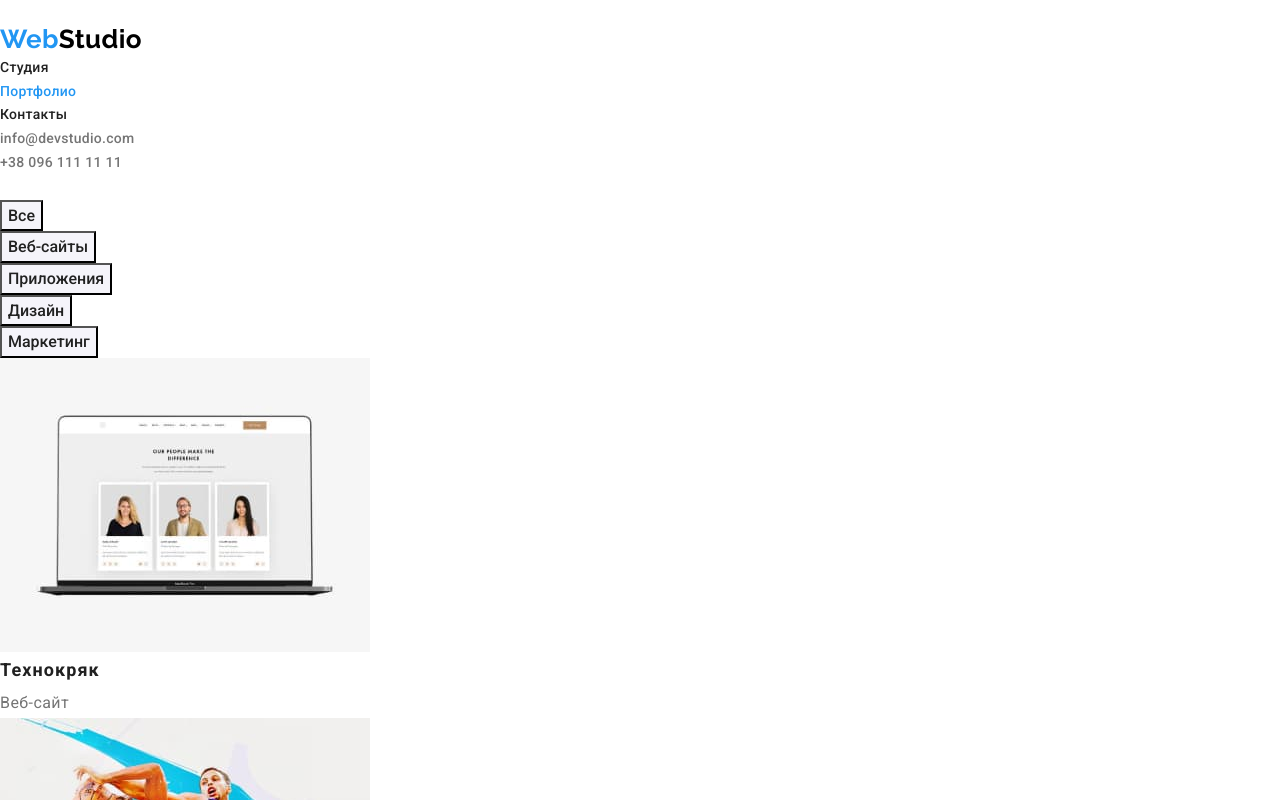
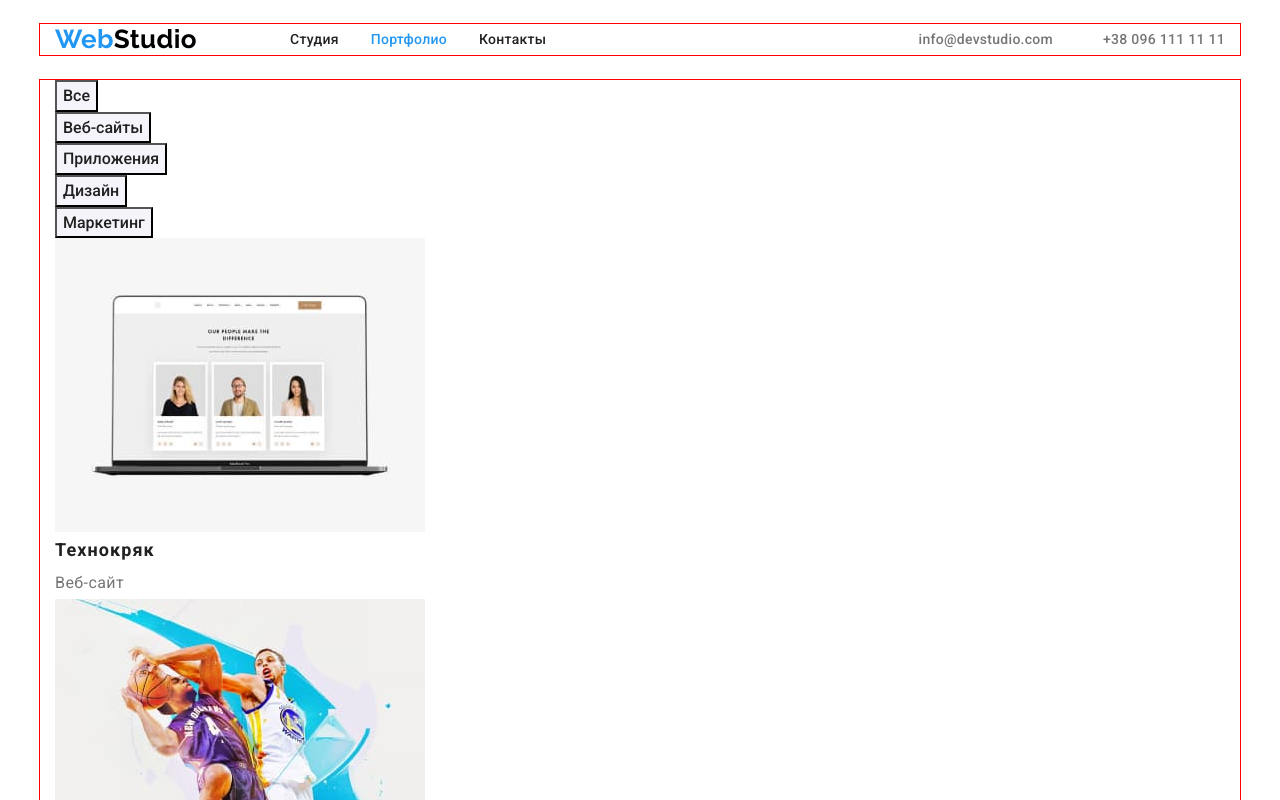
Before and after one commit to ElenaOnopchenko/goit-markup-hw-03, a plain HTML site: page portfolio.html in a window 1280 px wide. Shown: the top 800 px of the page. Drawn offline with nearby package versions, Linux system fonts and the light colour scheme.

Commit message:
Добавляет оформление хедера

```diff
--- a/css/styles.css
+++ b/css/styles.css
@@ -56,6 +56,11 @@ img {
   padding-bottom: 25px;
 }
 
+.header .container {
+  display: flex;
+  align-items: center;
+}
+
 .logo {
   color: var(--primary-accent-color);
 
@@ -64,6 +69,7 @@ img {
   font-size: 26px;
   line-height: 1.2;
   text-decoration: none;
+  margin-right: 93px;
 }
 .header .accent {
   color: var(--black-logo-color);
@@ -74,6 +80,10 @@ img {
 }
 
 /* ----------Site-nav---------- */
+
+.site-nav {
+  display: flex;
+}
 
 .site-nav .link {
   color: var(--title-text-color);
@@ -93,7 +103,23 @@ img {
   color: var(--primary-accent-color);
 }
 
+.header-item:not(:last-child) {
+  margin-right: 32px;
+}
+
 /* ----------Auth-nav---------- */
+
+.auth-nav {
+  display: flex;
+}
+
+.header-contact {
+  margin-left: auto;
+}
+
+.connect:not(:first-child) {
+  margin-left: 50px;
+}
 
 .auth-nav .link {
   color: var(--primary-text-color);
@@ -142,6 +168,7 @@ img {
   padding: 10px 32px;
   border-radius: 4px;
   min-width: 200px;
+  height: 50px;
 }
 
 .button:hover,
--- a/portfolio.html
+++ b/portfolio.html
@@ -25,21 +25,30 @@
   </head>
   <body class="page">
     <header class="header">
+      <div class="container">
         <a href="" class="logo link">Web<span class="accent">Studio</span></a>
         <nav>
           <ul class="site-nav list">
-          <li><a href="./index.html" class="link">Студия</a></li>
-          <li><a href="" class="link current">Портфолио</a></li>
-          <li><a href="" class="link">Контакты</a></li>
+            <li class="header-item"><a href="./index.html" class="link">Студия</a></li>
+            <li class="header-item"><a href="" class="link current">Портфолио</a></li>
+            <li class="header-item"><a href="" class="link">Контакты</a></li>
           </ul>
         </nav>
+        <div class="header-contact">
           <ul class="auth-nav list">
-        <li><a href="mailto:info@devstudio.com" class="link">info@devstudio.com</a></li>
-        <li><a href="tel:+380961111111" class="link">+38 096 111 11 11</a></li>
+            <li class="auth-nav connect">
+              <a href="mailto:info@devstudio.com" class="link">info@devstudio.com</a>
+            </li>
+            <li class="auth-nav connect">
+              <a href="tel:+380961111111" class="link">+38 096 111 11 11</a>
+            </li>
           </ul>
+        </div>
+      </div>
     </header>
     <main>
       <section class="section-portfolio">
+        <div class="container">
           <h1 class="visually-hidden">Портфолио</h1>
           <ul class="list">
             <li><button type="button" class="list-button">Все</button></li>
@@ -121,9 +130,11 @@
               </a>
             </li>
           </ul>
+        </div>
       </section>
     </main>
     <footer class="footer">
+      <div class="container">
         <a href="" class="logo">Web<span class="accent">Studio</span></a>
         <address>
           <ul class="list">
@@ -140,6 +151,7 @@
             <li><a href="tel:+380991111111" class="contact">+38 099 111 11 11</a></li>
           </ul>
         </address>
+      </div>
     </footer>
   </body>
 </html>
```
Also changed, not shown: index.html (+13 -7 lines). Lines whose indentation alone changed are shown as unchanged.
